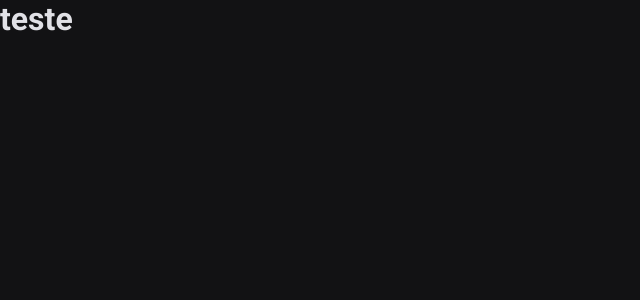
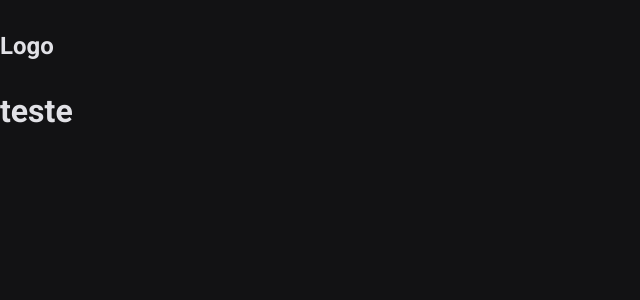
Before and after one commit to EliasFMartins/first-next-project, a Next.js app: page /teste in a window 1280 px wide. Shown: the top 300 px of the page, without its empty margins (0-640 px from the left). Built offline with nearby package versions, Linux system fonts and the light colour scheme.

Commit message:
ajustando bug  de home

```diff
--- a/src/pages/_app.tsx
+++ b/src/pages/_app.tsx
@@ -1,7 +1,15 @@
 import { globalStyles } from "@/styles/global";
+import { Container, Header } from "@/styles/pages/app";
 import { AppProps } from "next/app";
 globalStyles();
 
 export default function App({Component, pageProps}: AppProps){
-  return <Component {...pageProps}/>
+  return (
+  <Container>
+    <Header>
+      <h2>Logo</h2>
+    </Header>
+  <Component {...pageProps}/>
+  </Container>
+  )
 }
--- /dev/null
+++ b/src/styles/pages/app.ts
@@ -0,0 +1,16 @@
+import { styled } from "..";
+
+export const Container = styled('div', {
+  display: 'flex',
+  flexDirection: 'column',
+  alignItems: 'flex-start',
+  minHeight: '100vh',
+
+
+})
+export const Header = styled('header', {
+  padding:'2rem 0',
+  width: '100%',
+  maxWidth: '1180',
+  margin: '0 auto',
+})
```
Also changed, not shown: src/app/layout.tsx (+6 -2 lines), src/pages/index.tsx (added, +9 -0 lines), src/app/page.tsx (added).
